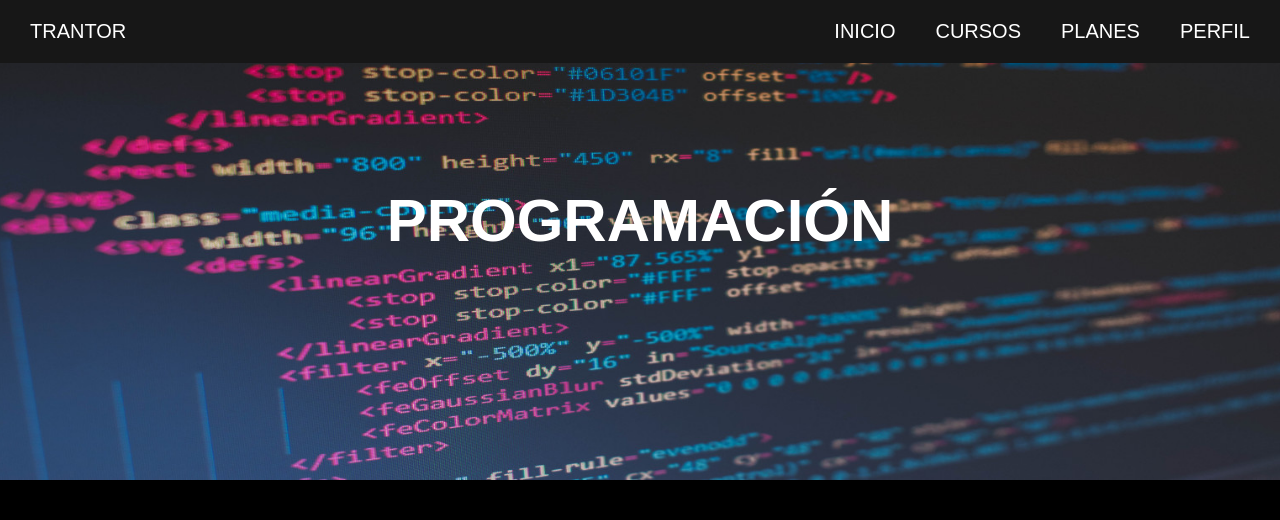
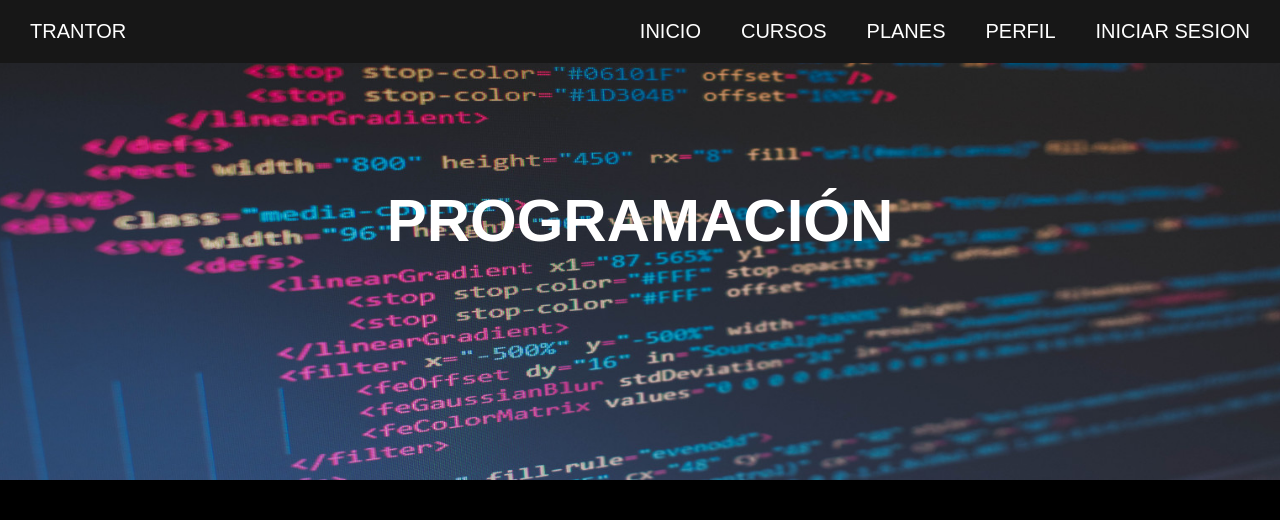
Before and after one commit to 2030Gian/PROYECTO_1_PARTE_WEB, a Flask app: page /progra in a window 1280 px wide. Shown: the top 520 px of the page. Run offline with Flask 3, Linux system fonts and the light colour scheme.

Commit message:
Update progra.html

```diff
--- a/templates/progra.html
+++ b/templates/progra.html
@@ -23,7 +23,8 @@
             <a href="http://127.0.0.1:5000/">Inicio</a>
             <a href="http://127.0.0.1:5000/">Cursos</a>
             <a href="planes">Planes</a>
-            <a href="login">Perfil</a>
+            <a href="perfil">Perfil</a>
+            <a href="login">Iniciar Sesion</a>
         </nav>
     </div>
 
```
